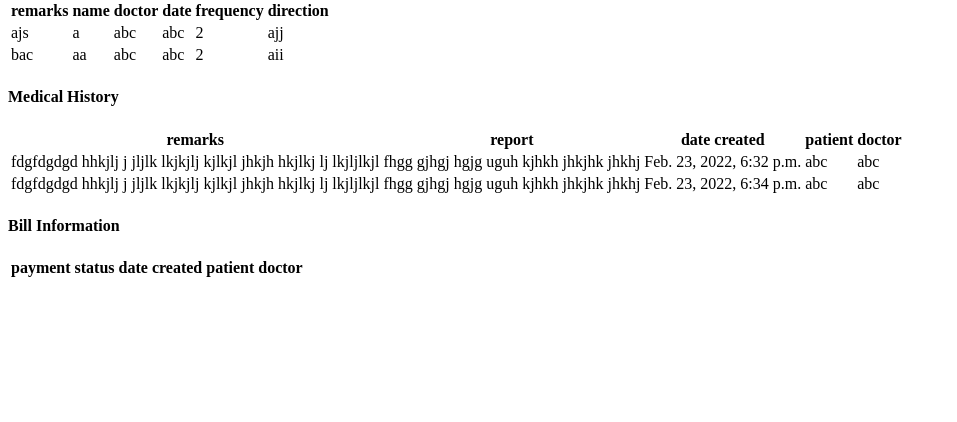
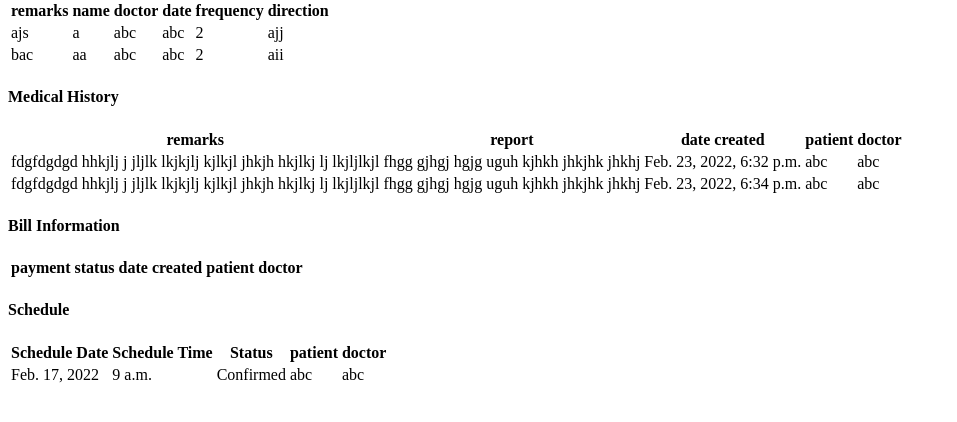
Before and after one commit to suji321/ADC-Care, a Django app: page /doctors/pat/1/ in a window 1280 px wide. Shown: the part 356-778 px from the top of the page, without its empty margins (0-957 px from the left). Run offline with Django 3.2, Linux system fonts and the light colour scheme; data comes from the database, SQL or seed files in the repository; both versions use the stored data as it was after the commit; lists and menus that the app fills with data are empty.

Commit message:
schedule table

```diff
--- a/backend/adc/doctors/templates/doctors/patient_info.html
+++ b/backend/adc/doctors/templates/doctors/patient_info.html
@@ -93,5 +93,30 @@
     </table>
 
 
+    <table>
+
+        <h4>Schedule</h4>
+        <tr>
+            <th>Schedule Date</th>
+            <th>Schedule Time</th>
+            <th>Status</th>
+            <th>patient</th>
+            <th>doctor</th>
+
+        </tr>
+
+        {% for bi in sch %}
+
+        <tr>
+            <td>{{bi.scheduleDate}}</td>
+            <td>{{bi.scheduleTime}}</td>
+            <td>{{bi.status}}</td>
+            <td>{{bi.patient.pname}}</td>
+            <td>{{bi.doctor.dname}}</td>
+        </tr>
+
+        {% endfor %}
+    </table>
+
 </body>
 </html>
--- a/backend/adc/doctors/views.py
+++ b/backend/adc/doctors/views.py
@@ -14,7 +14,8 @@ def patientinfo(request,pk_t):
     mh = p.prescription_set.all()
     medihis = p.medicalhistory_set.all()
     bi = p.billinfo_set.all()
+    sch = p.schedule_set.all()
 
 
-    context= {'p':p,'mh':mh,'medihis':medihis,'bi':bi}
+    context= {'p':p,'mh':mh,'medihis':medihis,'bi':bi,'sch':sch}
     return render(request, 'doctors/patient_info.html',context)
```
Also changed, not shown: backend/adc/db.sqlite3.
